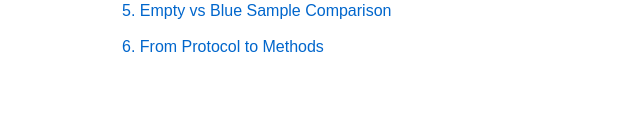
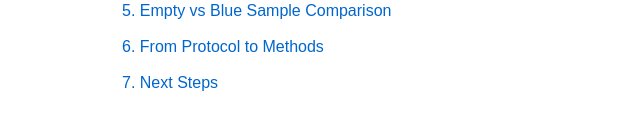
Before and after one commit to simmsj3/Take-home-spectrophotometer, a plain HTML site: page index.html in a window 1280 px wide. Shown: the part 258-388 px from the top of the page, without its empty margins (118-758 px from the left). Drawn offline with Linux system fonts and the light colour scheme.

Commit message:
Update index.html

```diff
--- a/index.html
+++ b/index.html
@@ -41,6 +41,7 @@
         <li><a href="slide3.html">4. White LED light - Blue sample </a></li>
         <li><a href="slide4.html">5. Empty vs Blue Sample Comparison </a></li>
         <li><a href="slide5.html">6. From Protocol to Methods </a></li>
+        <li><a href="slide7.html">7. Next Steps </a></li>
     </ul>
 </body>
 </html>
```
